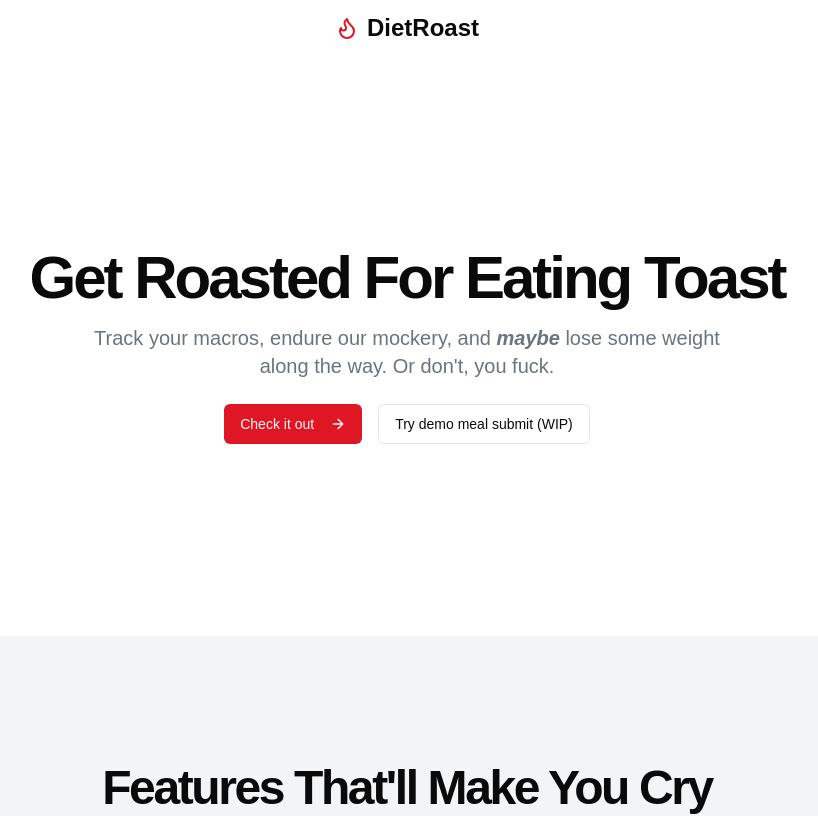
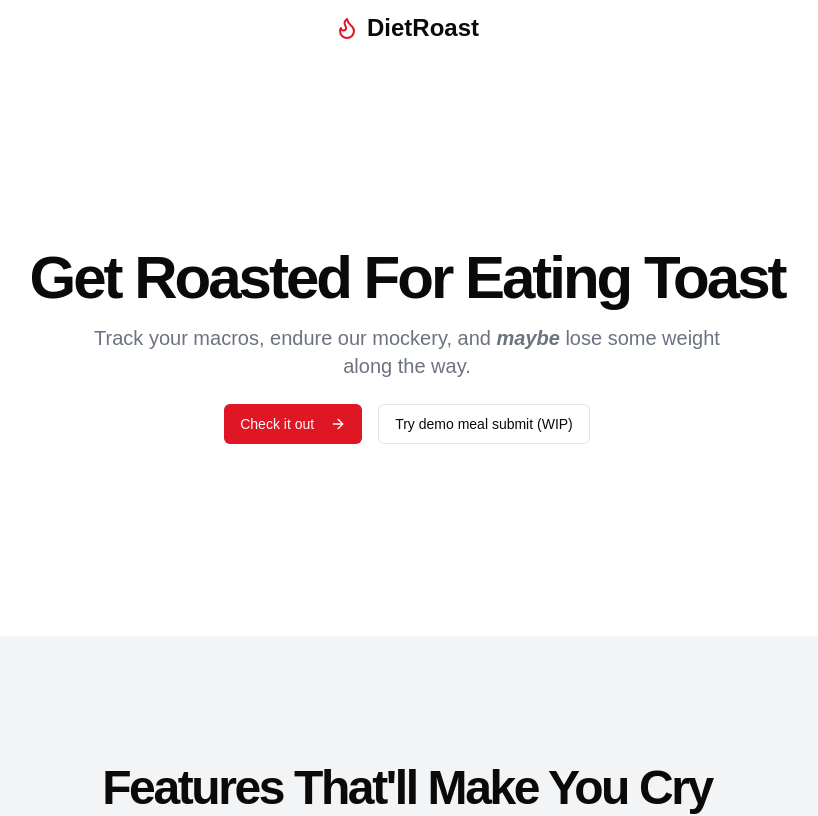
Before and after one commit to AxiomaticAdi/diet-roast, a Next.js app: page / in a window 1280 px wide. Shown: the top 816 px of the page, without its empty margins (233-1051 px from the left). Built offline with nearby package versions, Linux system fonts and the light colour scheme.

Commit message:
temp remove curse words

```diff
--- a/src/app/page.tsx
+++ b/src/app/page.tsx
@@ -21,7 +21,7 @@ export default function LandingPage() {
 					<p className="mx-auto max-w-2xl text-gray-500 md:text-xl dark:text-gray-400 mt-4">
 						Track your macros, endure our mockery, and{" "}
 						<span className="font-bold italic">maybe</span> lose some weight
-						along the way. Or don&apos;t, you fuck.
+						along the way.
 					</p>
 					<div className="mt-6 flex justify-center space-x-4">
 						<Link href="/adi">
```
